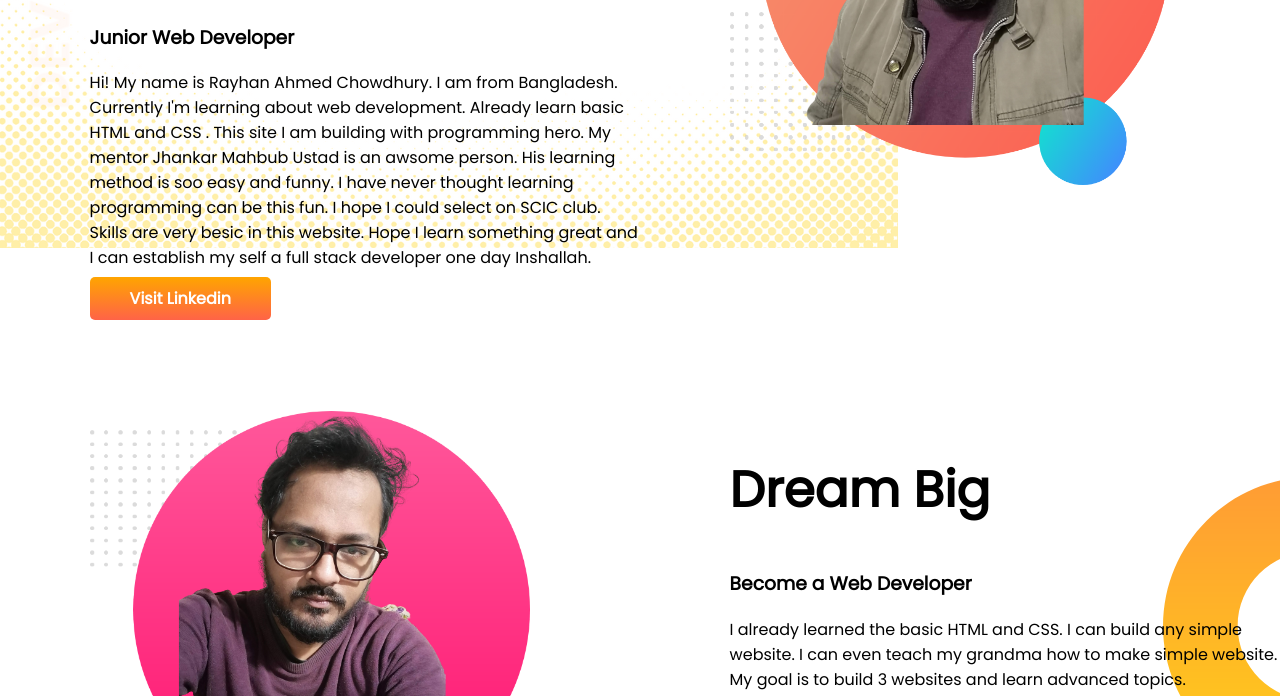
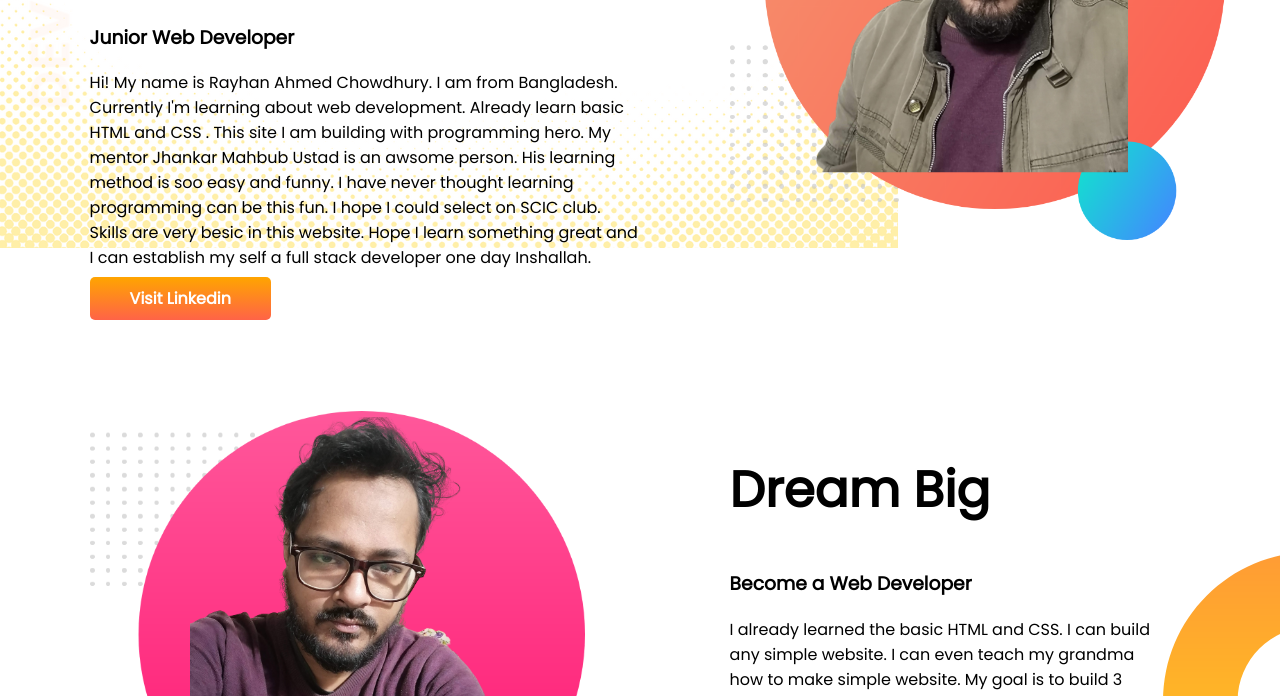
Before and after one commit to rayhan3030/developer-portfolio, a plain HTML site: page index.html in a window 1280 px wide. Shown: the part 252-948 px from the top of the page. Drawn offline with Linux system fonts and the light colour scheme.

Commit message:
added some extra value in p tag by me

```diff
--- a/style.css
+++ b/style.css
@@ -19,10 +19,12 @@ section {
 .half-width {
     width: 50%;
     padding-left: 7%;
+
+
 }
 
 .half-width img {
-    width: 80%;
+    width: 90%;
 }
 
 .link-button {
@@ -44,4 +46,10 @@ section {
     background-image: url(images/dream-bg.png);
     background-repeat: no-repeat;
     background-position: right;
+    padding-bottom: 1in;
+
 }
+
+#p2 {
+    padding-right: 1.2in;
+}
```
